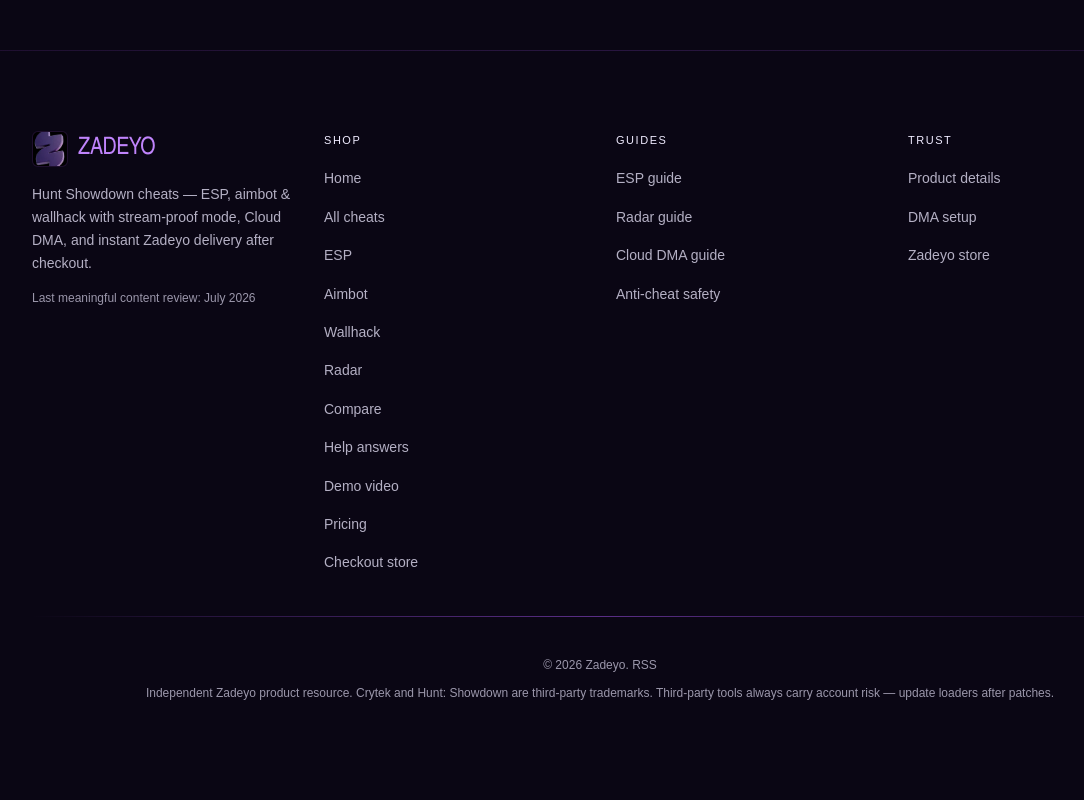
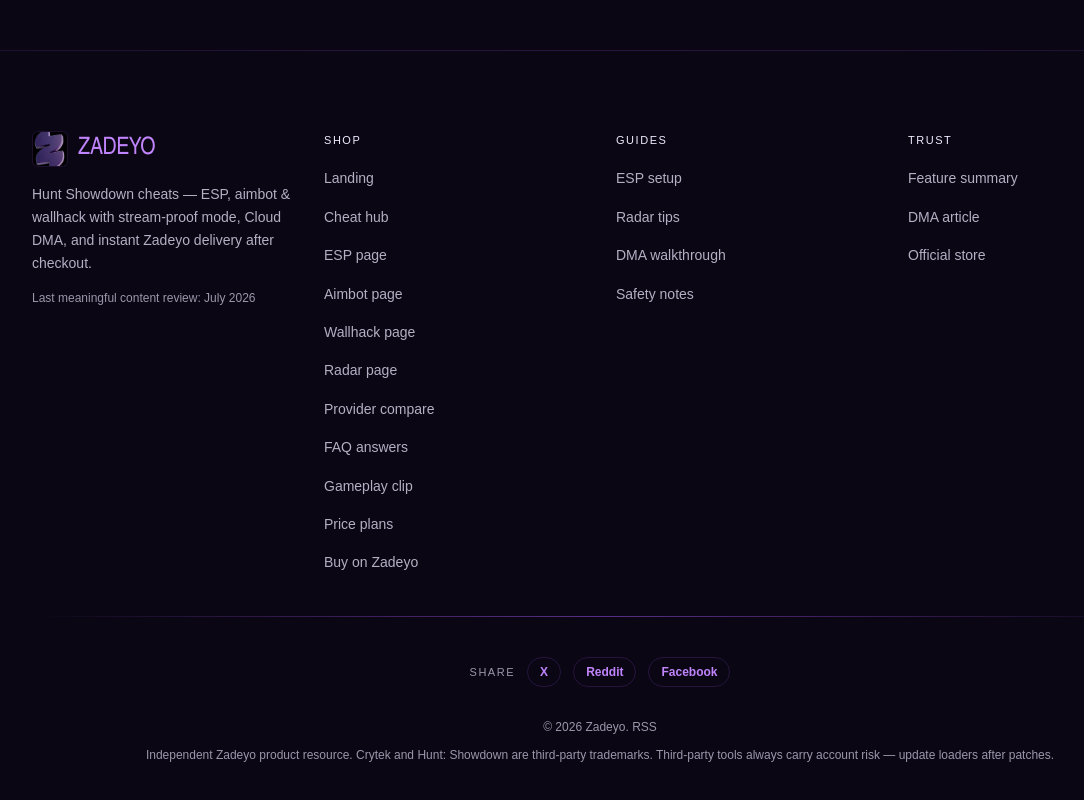
Before and after one commit to sakinanovax-cmd/hunt-showdown-cheats, a Next.js app: page /buy in a window 1280 px wide. Shown: the part 4441-5241 px from the top of the page, without its empty margins (40-1124 px from the left). Built offline with nearby package versions, Linux system fonts and the light colour scheme; no server answers.

Commit message:
Fix SEO audit server charset, social share, and link anchors.
Add UTF-8 Content-Type via Worker, footer share buttons, and unique short internal anchors.

```diff
--- a/src/components/layout/Footer.tsx
+++ b/src/components/layout/Footer.tsx
@@ -8,6 +8,7 @@
   ZADEYO_CHECKOUT_URL,
 } from "@/lib/site";
 import Logo from "@/components/ui/Logo";
+import SocialShare from "@/components/seo/SocialShare";
 
 export default function Footer() {
   return (
@@ -31,7 +32,7 @@
             <ul className="space-y-3">
               <li>
                 <Link href="/" className="text-sm text-[var(--color-text-secondary)] hover:text-[var(--color-text)]">
-                  Home
+                  Landing
                 </Link>
               </li>
               {FOOTER_LINKS.shop.map((link) => (
@@ -48,7 +49,7 @@
                   rel="noopener noreferrer"
                   target="_blank"
                 >
-                  Checkout store
+                  Buy on Zadeyo
                 </a>
               </li>
             </ul>
@@ -90,6 +91,9 @@
           </div>
         </div>
         <div className="section-divider my-10" />
+        <div className="mb-8 flex justify-center">
+          <SocialShare path="/" />
+        </div>
         <div className="space-y-3 text-center text-xs text-[var(--color-text-muted)]">
           <p>
             © {new Date().getFullYear()} {SITE_NAME}.{" "}
--- a/src/components/sections/WorldVisuals.tsx
+++ b/src/components/sections/WorldVisuals.tsx
@@ -69,7 +69,7 @@
           </Link>
           {" · "}
           <Link href="/cheats/" className="text-[var(--color-purple-light)] hover:text-[var(--color-text)]">
-            cheats index
+            All overlays
           </Link>
         </p>
       </div>
--- /dev/null
+++ b/src/components/seo/SocialShare.tsx
@@ -0,0 +1,40 @@
+import { getCanonicalUrl, SITE_PRIMARY_KEYWORD } from "@/lib/site";
+
+const SHARE_TEXT = `${SITE_PRIMARY_KEYWORD} — ESP, aimbot & wallhack by Zadeyo`;
+
+export default function SocialShare({ path = "/" }: { path?: string }) {
+  const url = encodeURIComponent(getCanonicalUrl(path));
+  const text = encodeURIComponent(SHARE_TEXT);
+
+  const links = [
+    {
+      label: "X",
+      href: `https://twitter.com/intent/tweet?url=${url}&text=${text}`,
+    },
+    {
+      label: "Reddit",
+      href: `https://www.reddit.com/submit?url=${url}&title=${text}`,
+    },
+    {
+      label: "Facebook",
+      href: `https://www.facebook.com/sharer/sharer.php?u=${url}`,
+    },
+  ] as const;
+
+  return (
+    <nav aria-label="Share this page" className="flex flex-wrap items-center gap-3">
+      <span className="font-mono-label text-[var(--color-text-muted)]">Share</span>
+      {links.map((link) => (
+        <a
+          key={link.label}
+          href={link.href}
+          className="rounded-full border border-[var(--color-border)] px-3 py-1.5 text-xs font-semibold text-[var(--color-purple-light)] transition-colors hover:border-[var(--color-purple)] hover:bg-[rgba(168,85,247,0.1)]"
+          rel="noopener noreferrer"
+          target="_blank"
+        >
+          {link.label}
+        </a>
+      ))}
+    </nav>
+  );
+}
--- a/src/lib/constants.ts
+++ b/src/lib/constants.ts
@@ -334,25 +334,25 @@
 
 export const FOOTER_LINKS = {
   shop: [
-    { label: "All cheats", href: "/cheats/" },
-    { label: "ESP", href: "/cheats/esp/" },
-    { label: "Aimbot", href: "/cheats/aimbot/" },
-    { label: "Wallhack", href: "/cheats/wallhack/" },
-    { label: "Radar", href: "/cheats/radar/" },
-    { label: "Compare", href: "/compare/" },
-    { label: "Help answers", href: "/faq/" },
-    { label: "Demo video", href: "/video/" },
-    { label: "Pricing", href: "/buy/" },
+    { label: "Cheat hub", href: "/cheats/" },
+    { label: "ESP page", href: "/cheats/esp/" },
+    { label: "Aimbot page", href: "/cheats/aimbot/" },
+    { label: "Wallhack page", href: "/cheats/wallhack/" },
+    { label: "Radar page", href: "/cheats/radar/" },
+    { label: "Provider compare", href: "/compare/" },
+    { label: "FAQ answers", href: "/faq/" },
+    { label: "Gameplay clip", href: "/video/" },
+    { label: "Price plans", href: "/buy/" },
   ],
   guides: [
-    { label: "ESP guide", href: "/blog/hunt-showdown-esp-guide/" },
-    { label: "Radar guide", href: "/blog/radar-and-map-awareness/" },
-    { label: "Cloud DMA guide", href: "/blog/cloud-dma-explained/" },
-    { label: "Anti-cheat safety", href: "/blog/hunt-showdown-anti-cheat-analysis/" },
+    { label: "ESP setup", href: "/blog/hunt-showdown-esp-guide/" },
+    { label: "Radar tips", href: "/blog/radar-and-map-awareness/" },
+    { label: "DMA walkthrough", href: "/blog/cloud-dma-explained/" },
+    { label: "Safety notes", href: "/blog/hunt-showdown-anti-cheat-analysis/" },
   ],
   trust: [
-    { label: "Product details", href: "/#product-info" },
-    { label: "DMA setup", href: "/blog/cloud-dma-explained/" },
-    { label: "Zadeyo store", href: ZADEYO_CHECKOUT_URL },
+    { label: "Feature summary", href: "/#product-info" },
+    { label: "DMA article", href: "/blog/cloud-dma-explained/" },
+    { label: "Official store", href: ZADEYO_CHECKOUT_URL },
   ],
 };
--- a/worker.js
+++ b/worker.js
@@ -1,16 +1,30 @@
 /**
  * Cloudflare Worker fronting static assets.
- * Forces www → apex so crawlers do not treat both hosts as duplicate sites.
+ * - www → apex 301
+ * - ensure HTML responses declare charset=UTF-8
  */
 export default {
   async fetch(request, env) {
     const url = new URL(request.url);
 
-    if (url.hostname === "www.huntcheats.com") {
-      url.hostname = "huntcheats.com";
+    if (url.hostname === "www.huntcheats.com" || url.hostname.startsWith("www.")) {
+      url.hostname = url.hostname.replace(/^www\./, "");
       return Response.redirect(url.toString(), 301);
     }
 
-    return env.ASSETS.fetch(request);
+    const response = await env.ASSETS.fetch(request);
+    const contentType = response.headers.get("content-type") || "";
+
+    if (contentType.includes("text/html") && !/charset=/i.test(contentType)) {
+      const headers = new Headers(response.headers);
+      headers.set("Content-Type", "text/html; charset=UTF-8");
+      return new Response(response.body, {
+        status: response.status,
+        statusText: response.statusText,
+        headers,
+      });
+    }
+
+    return response;
   },
 };
```
Also changed, not shown: 1 other file (tests, documents, lock files or other folders).
